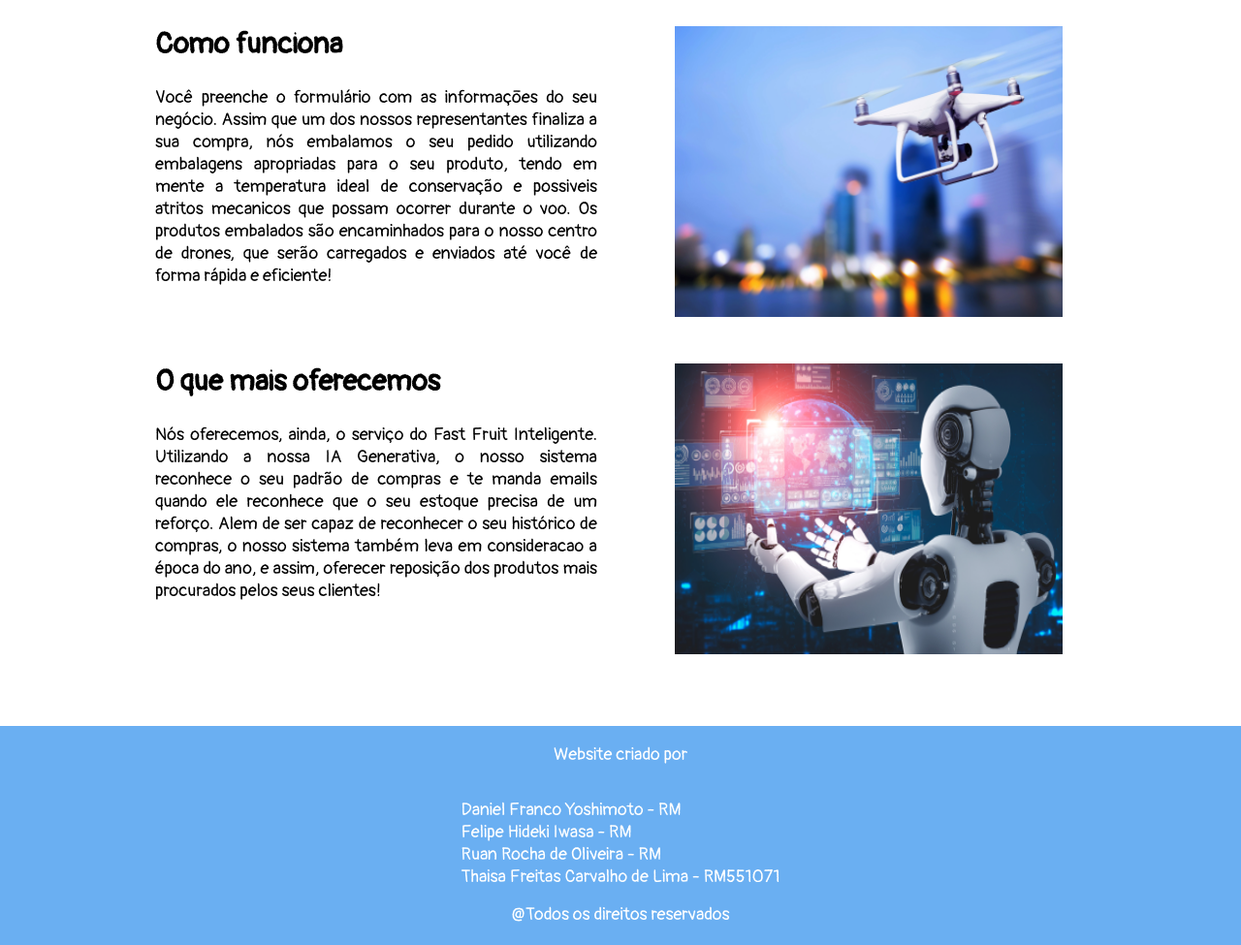
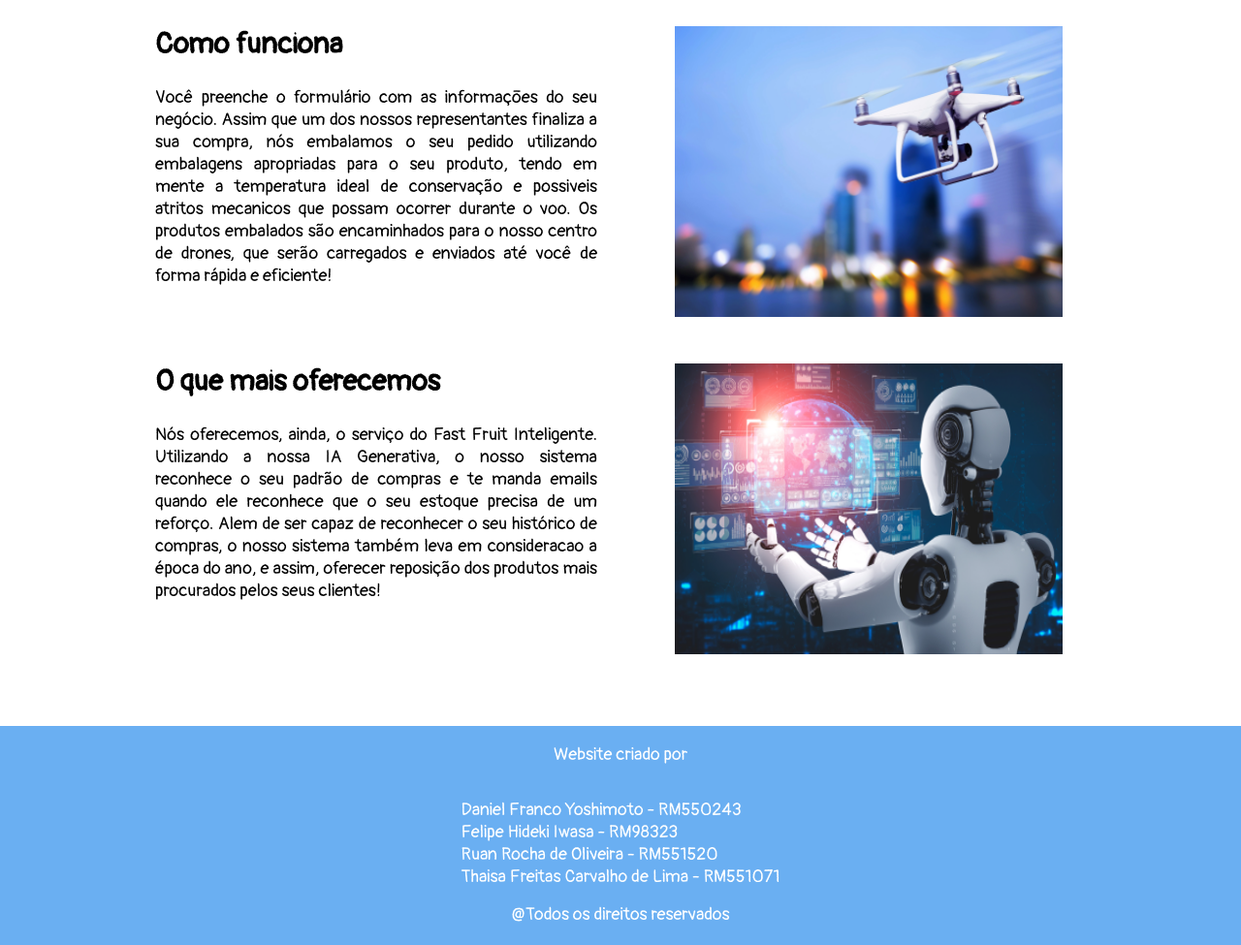
Before and after one commit to limatfc/GlobalChanllenge2023-1, a plain HTML site: page pages/aboutUs.html in a window 1280 px wide. Shown: the part 543-1518 px from the top of the page at 97% size. Drawn offline with Linux system fonts and the light colour scheme.

Commit message:
adding video and RMs

```diff
--- a/pages/aboutUs.html
+++ b/pages/aboutUs.html
@@ -81,9 +81,9 @@
     <footer>
       <p>Website criado por</p>
       <ul>
-        <li>Daniel Franco Yoshimoto - RM</li>
-        <li>Felipe Hideki Iwasa - RM</li>
-        <li>Ruan Rocha de Oliveira - RM</li>
+        <li>Daniel Franco Yoshimoto - RM550243</li>
+        <li>Felipe Hideki Iwasa - RM98323</li>
+        <li>Ruan Rocha de Oliveira - RM551520</li>
         <li>Thaisa Freitas Carvalho de Lima - RM551071</li>
       </ul>
       <span>@Todos os direitos reservados</span>
```
Also changed, not shown: index.html (+1 -1 lines).
